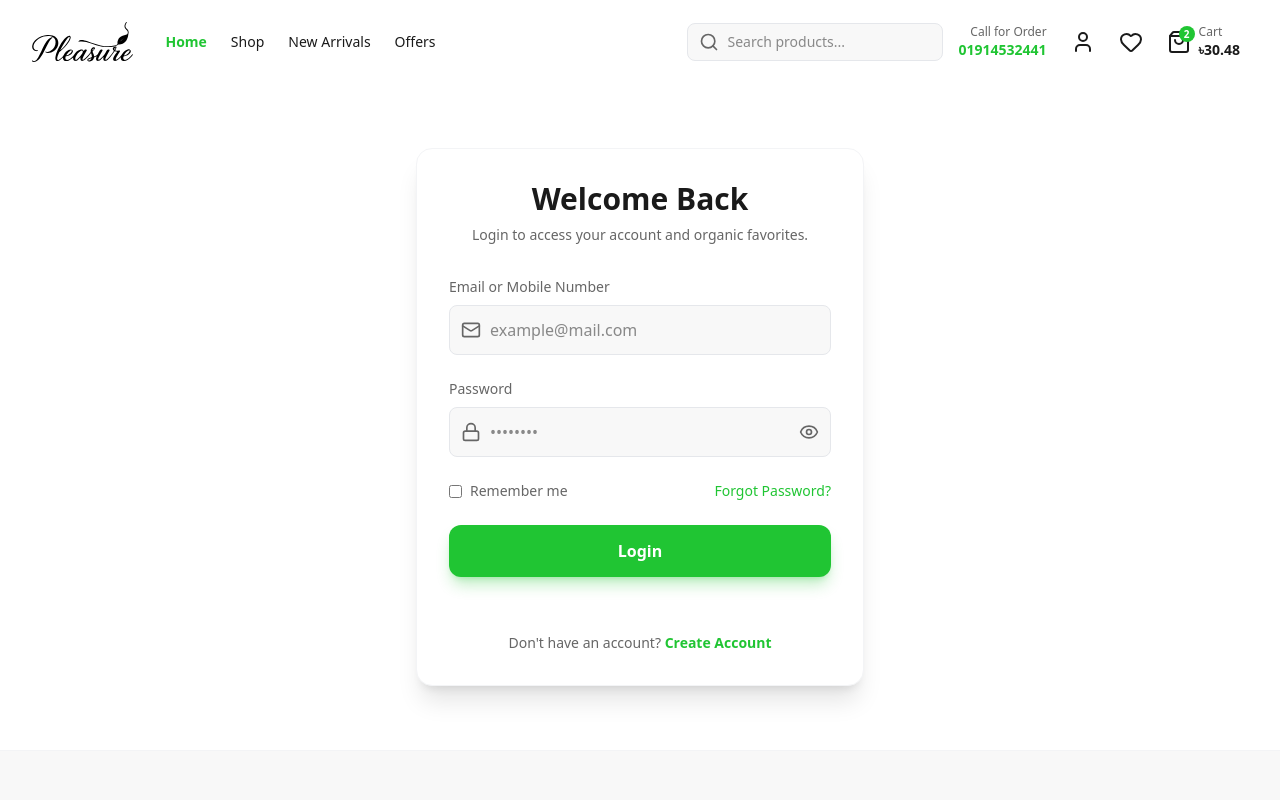
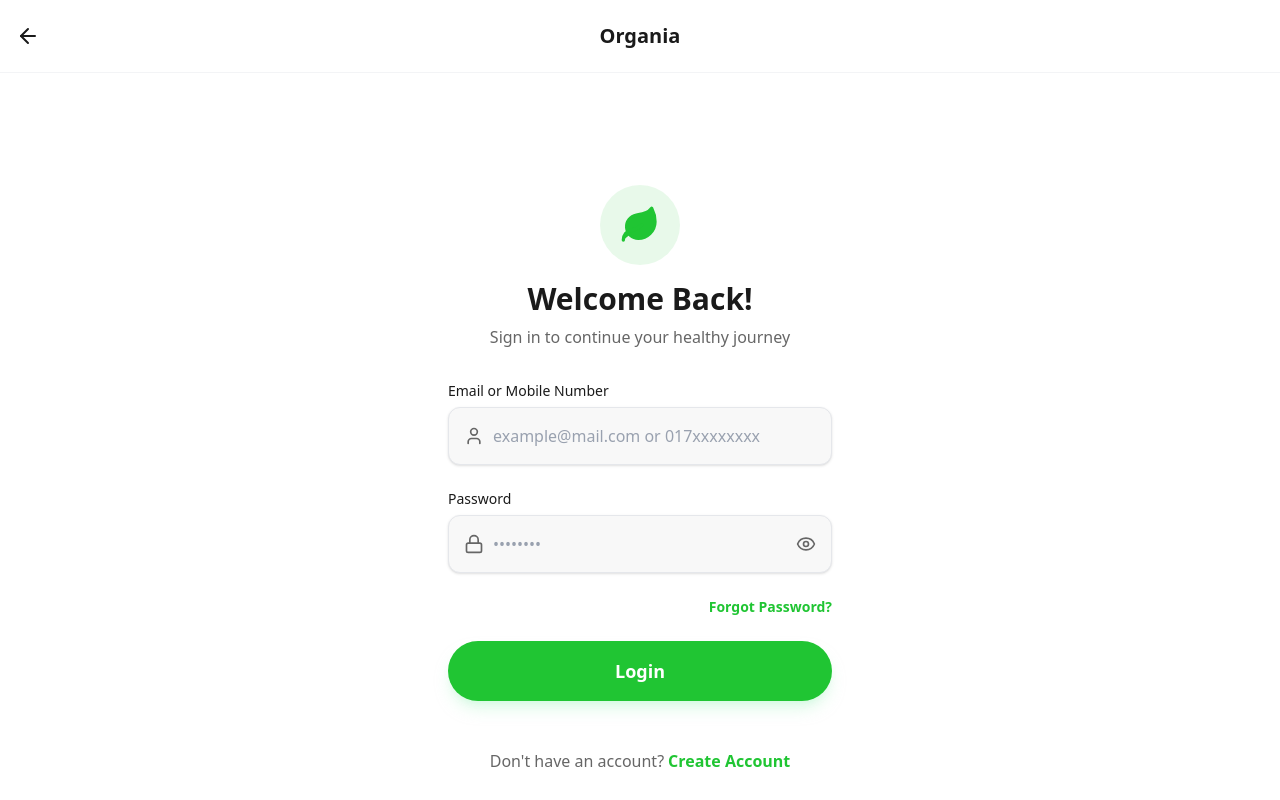
Before and after one commit to techpleasuretea-png/pleasure-ecommerce, a Next.js app: page /login in a window 1280 px wide. Shown: the top 800 px of the page. Built offline with nearby package versions, Linux system fonts and the light colour scheme.

Commit message:
feat: add initial login page with form, password toggle, and navigation links

```diff
--- a/src/app/login/page.tsx
+++ b/src/app/login/page.tsx
@@ -1,96 +1,106 @@
 "use client";
 
-import { Header } from "@/components/ui/Header";
-import { Footer } from "@/components/ui/Footer";
-import { Mail, Lock, Eye, EyeOff } from "lucide-react";
+import { ArrowLeft, Leaf, User, Lock, Eye, EyeOff } from "lucide-react";
 import Link from "next/link";
 import { useState } from "react";
+import { useRouter } from "next/navigation";
 
 export default function LoginPage() {
     const [showPassword, setShowPassword] = useState(false);
+    const router = useRouter();
 
     return (
-        <div className="bg-background-light dark:bg-background-dark min-h-screen flex flex-col font-display">
-            <Header />
+        <div className="bg-background-light dark:bg-background-dark min-h-[max(884px,100dvh)] flex flex-col font-display overflow-hidden">
+            <header className="flex-none bg-white dark:bg-surface-dark px-4 py-4 flex items-center justify-between border-b border-gray-100 dark:border-gray-800 z-20">
+                <button
+                    onClick={() => router.back()}
+                    className="p-2 -ml-2 rounded-full hover:bg-gray-100 dark:hover:bg-gray-800 transition-colors"
+                >
+                    <ArrowLeft className="text-text-light dark:text-text-dark w-6 h-6" />
+                </button>
+                <h1 className="text-xl font-bold text-text-light dark:text-text-dark absolute left-1/2 transform -translate-x-1/2">
+                    Organia
+                </h1>
+                <div className="w-10"></div>
+            </header>
 
-            <main className="flex-grow flex items-center justify-center px-4 md:px-8 py-16">
-                <div className="w-full max-w-md bg-white dark:bg-surface-dark p-8 rounded-2xl shadow-xl border border-gray-100 dark:border-gray-800">
-                    <div className="text-center mb-8">
-                        <h1 className="text-3xl font-bold font-display mb-2">Welcome Back</h1>
-                        <p className="text-subtext-light dark:text-subtext-dark text-sm">
-                            Login to access your account and organic favorites.
-                        </p>
+            <main className="flex-1 overflow-y-auto no-scrollbar p-6 flex flex-col justify-center">
+                <div className="w-full max-w-sm mx-auto space-y-8">
+                    <div className="text-center space-y-2 mb-8">
+                        <div className="inline-flex items-center justify-center w-20 h-20 rounded-full bg-primary/10 mb-4">
+                            <Leaf className="w-10 h-10 text-primary" fill="currentColor" />
+                        </div>
+                        <h2 className="text-3xl font-bold text-text-light dark:text-text-dark">Welcome Back!</h2>
+                        <p className="text-subtext-light dark:text-subtext-dark">Sign in to continue your healthy journey</p>
                     </div>
 
                     <form className="space-y-6" onSubmit={(e) => e.preventDefault()}>
-                        <div>
-                            <label className="block text-sm font-medium mb-2 text-subtext-light dark:text-subtext-dark" htmlFor="email">
+                        <div className="space-y-1.5">
+                            <label className="block text-sm font-medium text-text-light dark:text-text-dark" htmlFor="identity">
                                 Email or Mobile Number
                             </label>
                             <div className="relative">
-                                <Mail className="absolute left-3 top-1/2 -translate-y-1/2 text-subtext-light dark:text-subtext-dark w-5 h-5" />
+                                <div className="absolute inset-y-0 left-0 pl-4 flex items-center pointer-events-none">
+                                    <User className="text-subtext-light dark:text-subtext-dark w-5 h-5" />
+                                </div>
                                 <input
-                                    className="w-full pl-10 pr-4 py-3 rounded-lg border border-gray-200 dark:border-gray-700 bg-surface-light dark:bg-black/20 focus:outline-none focus:ring-2 focus:ring-primary focus:border-transparent transition-all"
-                                    id="email"
+                                    className="w-full bg-surface-light dark:bg-surface-dark border border-gray-200 dark:border-gray-700 rounded-xl pl-11 pr-4 py-4 text-text-light dark:text-text-dark focus:ring-2 focus:ring-primary/20 focus:border-primary transition-all placeholder-gray-400 shadow-sm"
+                                    id="identity"
+                                    placeholder="example@mail.com or 017xxxxxxxx"
                                     type="text"
-                                    placeholder="example@mail.com"
                                 />
                             </div>
                         </div>
 
-                        <div>
-                            <label className="block text-sm font-medium mb-2 text-subtext-light dark:text-subtext-dark" htmlFor="password">
+                        <div className="space-y-1.5">
+                            <label className="block text-sm font-medium text-text-light dark:text-text-dark" htmlFor="password">
                                 Password
                             </label>
                             <div className="relative">
-                                <Lock className="absolute left-3 top-1/2 -translate-y-1/2 text-subtext-light dark:text-subtext-dark w-5 h-5" />
+                                <div className="absolute inset-y-0 left-0 pl-4 flex items-center pointer-events-none">
+                                    <Lock className="text-subtext-light dark:text-subtext-dark w-5 h-5" />
+                                </div>
                                 <input
-                                    className="w-full pl-10 pr-10 py-3 rounded-lg border border-gray-200 dark:border-gray-700 bg-surface-light dark:bg-black/20 focus:outline-none focus:ring-2 focus:ring-primary focus:border-transparent transition-all"
+                                    className="w-full bg-surface-light dark:bg-surface-dark border border-gray-200 dark:border-gray-700 rounded-xl pl-11 pr-12 py-4 text-text-light dark:text-text-dark focus:ring-2 focus:ring-primary/20 focus:border-primary transition-all placeholder-gray-400 shadow-sm"
                                     id="password"
+                                    placeholder="••••••••"
                                     type={showPassword ? "text" : "password"}
-                                    placeholder="••••••••"
                                 />
                                 <button
+                                    className="absolute inset-y-0 right-0 pr-4 flex items-center"
                                     type="button"
                                     onClick={() => setShowPassword(!showPassword)}
-                                    className="absolute right-3 top-1/2 -translate-y-1/2 text-subtext-light dark:text-subtext-dark hover:text-text-light dark:hover:text-text-dark"
                                 >
-                                    {showPassword ? <EyeOff className="w-5 h-5" /> : <Eye className="w-5 h-5" />}
+                                    {showPassword ? (
+                                        <EyeOff className="text-subtext-light dark:text-subtext-dark hover:text-primary transition-colors w-5 h-5" />
+                                    ) : (
+                                        <Eye className="text-subtext-light dark:text-subtext-dark hover:text-primary transition-colors w-5 h-5" />
+                                    )}
                                 </button>
                             </div>
                         </div>
 
-                        <div className="flex items-center justify-between text-sm">
-                            <div className="flex items-center gap-2">
-                                <input
-                                    className="rounded border-gray-300 text-primary focus:ring-primary"
-                                    id="remember"
-                                    type="checkbox"
-                                />
-                                <label className="text-subtext-light dark:text-subtext-dark cursor-pointer select-none" htmlFor="remember">
-                                    Remember me
-                                </label>
-                            </div>
-                            <Link href="/forgot-password" className="text-primary font-medium hover:underline">
+                        <div className="flex justify-end">
+                            <Link className="text-sm font-semibold text-primary hover:text-green-600 transition-colors" href="/forgot-password">
                                 Forgot Password?
                             </Link>
                         </div>
 
-                        <button className="w-full bg-primary text-white font-bold py-3.5 rounded-xl hover:bg-green-600 transition-colors shadow-lg shadow-primary/30 text-base">
+                        <button className="w-full bg-primary hover:bg-green-600 transition-colors text-white rounded-full py-4 px-6 shadow-lg shadow-green-200/50 dark:shadow-none flex items-center justify-center gap-2 group active:scale-[0.98] transform duration-100 text-lg font-bold mt-4">
                             Login
                         </button>
+                    </form>
 
-                        <p className="text-center mt-8 text-sm text-subtext-light dark:text-subtext-dark">
-                            Don&apos;t have an account?{" "}
-                            <Link href="/signup" className="text-primary font-bold hover:underline">
+                    <div className="pt-4 text-center">
+                        <p className="text-subtext-light dark:text-subtext-dark">
+                            Don't have an account?
+                            <Link className="text-primary font-bold hover:underline ml-1" href="/create-account">
                                 Create Account
                             </Link>
                         </p>
-                    </form>
+                    </div>
                 </div>
             </main>
-
-            <Footer />
         </div>
     );
 }
```
